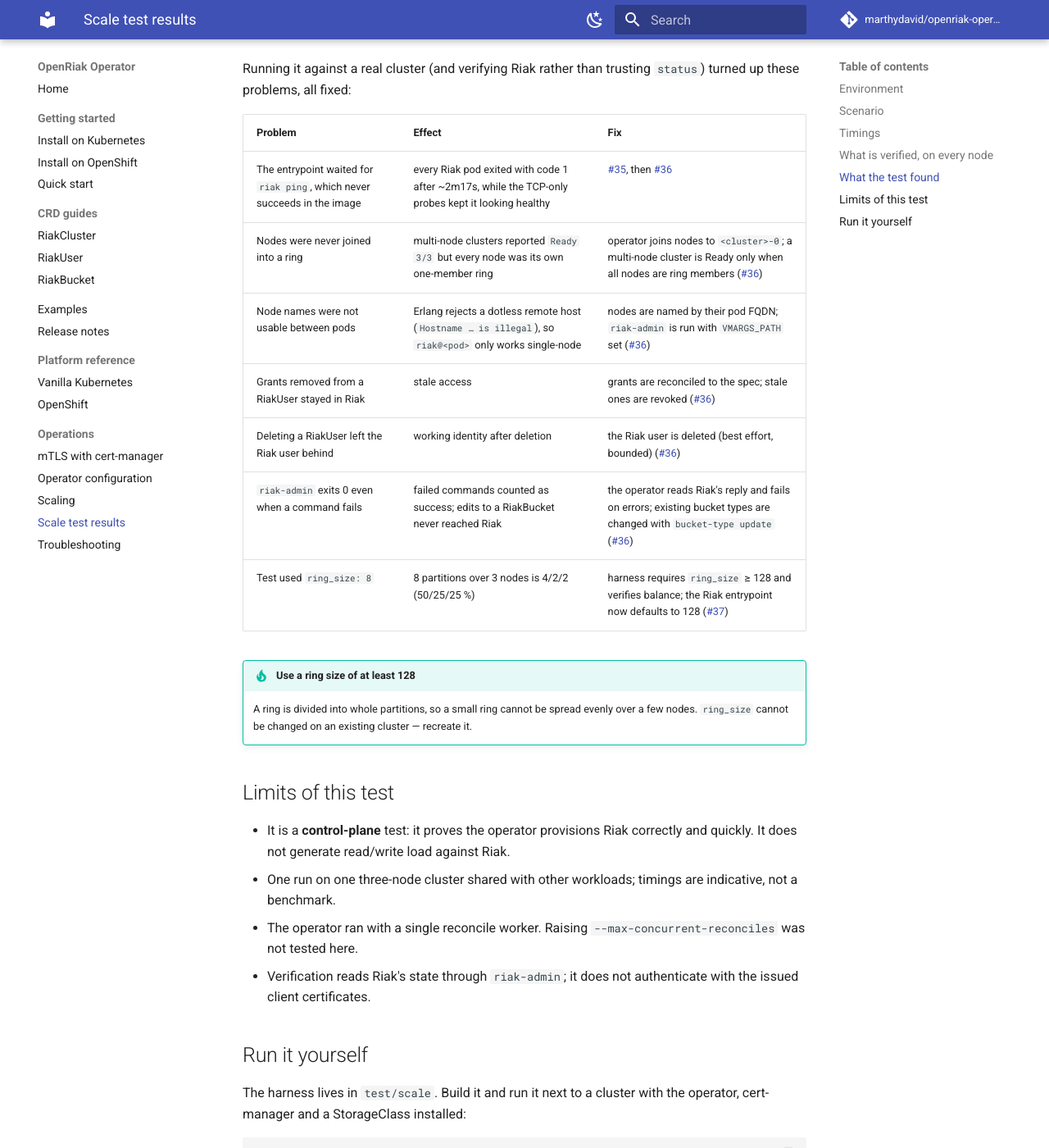
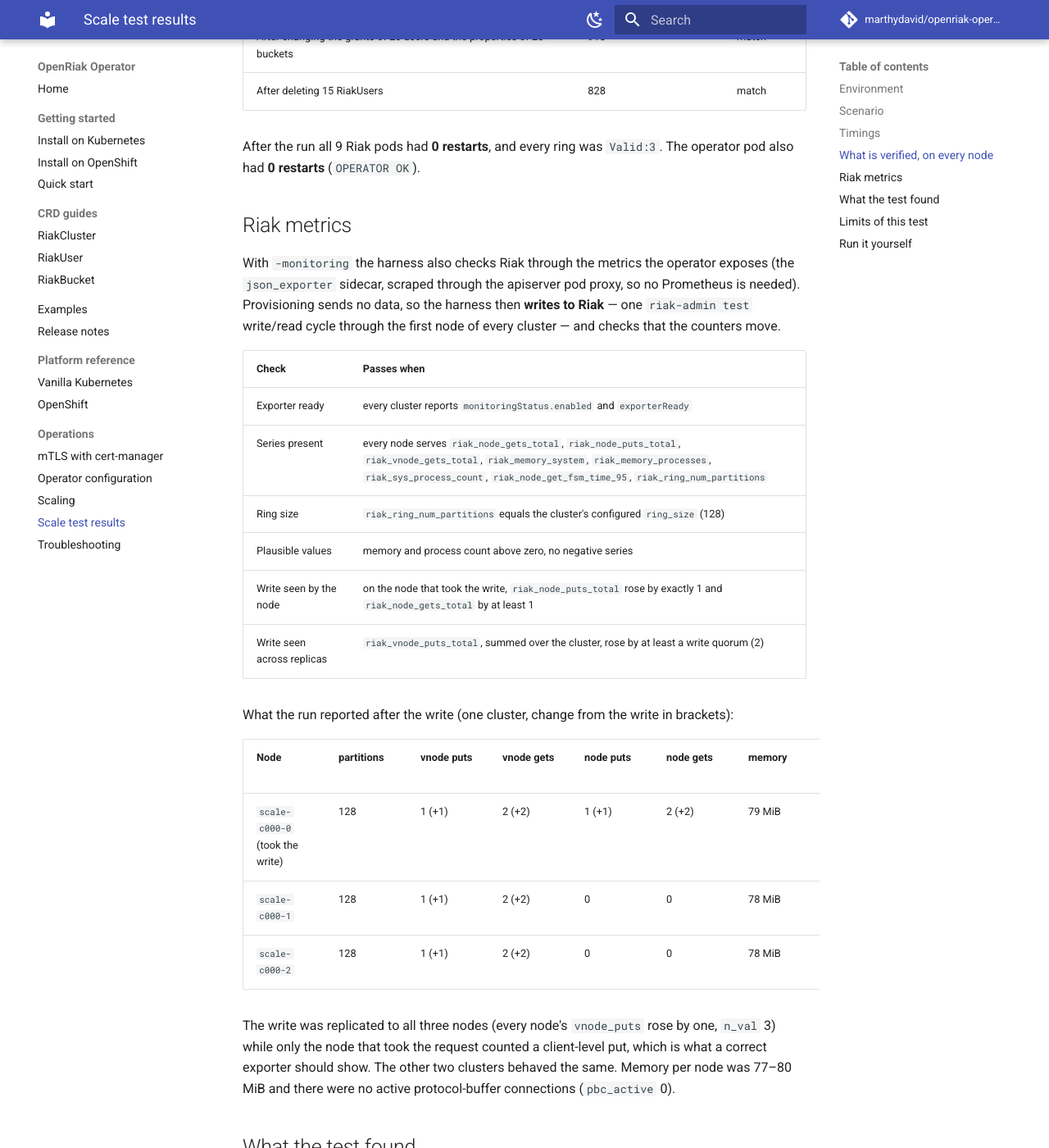
Before and after one commit to marthydavid/openriak-operator, an MkDocs documentation site: the page built from docs/scale-test-results.md, in a window 1280 px wide and 1400 px high, scrolled down 2339 px. Shown: the whole window at 82% size. Built offline with MkDocs 1.6.1 and Material for MkDocs 9.7.7, drawn with Linux system fonts in a browser that asks for light colours; comment, search, counter and statistics services are not loaded; some of the changed text lies outside the part shown.

Commit message:
docs: v0.0.9 scale test results with the Riak metrics checks and the operator OOM finding
Co-Authored-By: Claude Sonnet 5.5 <noreply@anthropic.com>

````diff
--- a/docs/scale-test-results.md
+++ b/docs/scale-test-results.md
@@ -4,10 +4,19 @@ Results of the `test/scale` harness against a real OpenShift (OKD) cluster. The
 does not stop at "every CR says `Ready`": after convergence it **reads the state back
 from Riak on every node** and compares it with what the custom resources declare.
 
-!!! success "Latest run — everything matches"
+!!! success "Latest run (operator v0.0.9) — everything matches"
     3 clusters × 3 nodes, 60 users, 60 buckets, on persistent volumes, using the
     published images. Riak held exactly what the CRs declare at all three verification
-    stages, the rings were evenly balanced, and no pod restarted.
+    stages, the rings were evenly balanced, the Riak metrics were correct on every node
+    (including after a real write), no Riak pod restarted and neither did the operator.
+
+!!! warning "The default 128Mi operator memory limit was too small"
+    The first v0.0.9 run had the operator **OOMKilled in a loop** at the old 128Mi default
+    while it resynced this small fleet (peak about 180Mi). Convergence took 11m51s / 13m07s /
+    15m49s instead of about 2 / 3 / 6 minutes. The default is now a 512Mi limit with a 128Mi
+    request ([#48](https://github.com/marthydavid/openriak-operator/issues/48)), and the harness
+    now fails a run when the operator restarts or is OOMKilled. The numbers below are the clean
+    run with the fixed limit.
 
 ## Environment
 
@@ -15,20 +24,21 @@ from Riak on every node** and compares it with what the custom resources declare
 |---|---|
 | Cluster | OKD, 3 schedulable control-plane nodes (12 CPU / ~125 GiB each), shared with other workloads |
 | Storage | LVM Storage (TopoLVM) thin pool on a dedicated disk, StorageClass `lvms-vg1` |
-| Operator | `ghcr.io/marthydavid/openriak-operator` `latest` (built from `main`), `--max-concurrent-reconciles=1` (default) |
+| Operator | `ghcr.io/marthydavid/openriak-operator` `0.0.9`, `--max-concurrent-reconciles=1` (default), memory limit 512Mi / request 128Mi |
 | Riak | `ghcr.io/marthydavid/riak` `3.2.6`, `ring_size: 128`, one PVC per node |
 | Both images | pulled by digest |
 
 ## Scenario
 
 ```bash
-scale-test -clusters 3 -users 20 -buckets 20 -replicas 3 -ring-size 128 \
-  -storage-class lvms-vg1 -keep -mutate -delete-users-every 4
+scale-test -clusters 3 -users 20 -buckets 20 -replicas 3 -ring-size 128 -monitoring \
+  -operator-namespace openriak-operator -storage-class lvms-vg1 -keep -mutate -delete-users-every 4
 ```
 
 Each of the 3 clusters has 3 Riak nodes, 20 certificate-authenticated users and 20 buckets.
 Every user gets 1–4 random grants: mostly on a whole bucket type, some on a bucket inside a
-type, a few on `any`. Every bucket gets a random `n_val` and `allow_mult`.
+type, a few on `any`. Every bucket gets a random `n_val` and `allow_mult`. Every cluster runs
+with `spec.monitoring.enabled: true`, so each Riak pod has the Prometheus exporter sidecar.
 
 ## Timings
 
@@ -65,7 +75,38 @@ The checks run after three stages:
 | After changing the grants of 20 users and the properties of 20 buckets | 918 | match |
 | After deleting 15 RiakUsers | 828 | match |
 
-After the run all 9 Riak pods had **0 restarts**, and every ring was `Valid:3`.
+After the run all 9 Riak pods had **0 restarts**, and every ring was `Valid:3`. The operator
+pod also had **0 restarts** (`OPERATOR OK`).
+
+## Riak metrics
+
+With `-monitoring` the harness also checks Riak through the metrics the operator exposes
+(the `json_exporter` sidecar, scraped through the apiserver pod proxy, so no Prometheus is
+needed). Provisioning sends no data, so the harness then **writes to Riak** — one
+`riak-admin test` write/read cycle through the first node of every cluster — and checks that
+the counters move.
+
+| Check | Passes when |
+|---|---|
+| Exporter ready | every cluster reports `monitoringStatus.enabled` and `exporterReady` |
+| Series present | every node serves `riak_node_gets_total`, `riak_node_puts_total`, `riak_vnode_gets_total`, `riak_memory_system`, `riak_memory_processes`, `riak_sys_process_count`, `riak_node_get_fsm_time_95`, `riak_ring_num_partitions` |
+| Ring size | `riak_ring_num_partitions` equals the cluster's configured `ring_size` (128) |
+| Plausible values | memory and process count above zero, no negative series |
+| Write seen by the node | on the node that took the write, `riak_node_puts_total` rose by exactly 1 and `riak_node_gets_total` by at least 1 |
+| Write seen across replicas | `riak_vnode_puts_total`, summed over the cluster, rose by at least a write quorum (2) |
+
+What the run reported after the write (one cluster, change from the write in brackets):
+
+| Node | partitions | vnode puts | vnode gets | node puts | node gets | memory | Erlang processes |
+|---|---|---|---|---|---|---|---|
+| `scale-c000-0` (took the write) | 128 | 1 (+1) | 2 (+2) | 1 (+1) | 2 (+2) | 79 MiB | 1607 |
+| `scale-c000-1` | 128 | 1 (+1) | 2 (+2) | 0 | 0 | 78 MiB | 1583 |
+| `scale-c000-2` | 128 | 1 (+1) | 2 (+2) | 0 | 0 | 78 MiB | 1605 |
+
+The write was replicated to all three nodes (every node's `vnode_puts` rose by one, `n_val` 3)
+while only the node that took the request counted a client-level put, which is what a correct
+exporter should show. The other two clusters behaved the same. Memory per node was 77–80 MiB
+and there were no active protocol-buffer connections (`pbc_active` 0).
 
 ## What the test found
 
@@ -80,6 +121,8 @@ up these problems, all fixed:
 | Grants removed from a RiakUser stayed in Riak | stale access | grants are reconciled to the spec; stale ones are revoked ([#36](https://github.com/marthydavid/openriak-operator/pull/36)) |
 | Deleting a RiakUser left the Riak user behind | working identity after deletion | the Riak user is deleted (best effort, bounded) ([#36](https://github.com/marthydavid/openriak-operator/pull/36)) |
 | `riak-admin` exits 0 even when a command fails | failed commands counted as success; edits to a RiakBucket never reached Riak | the operator reads Riak's reply and fails on errors; existing bucket types are changed with `bucket-type update` ([#36](https://github.com/marthydavid/openriak-operator/pull/36)) |
+| Operator memory limit of 128Mi (v0.0.9) | the operator was OOMKilled in a loop while resyncing a small fleet and the fleet stalled; it only showed as slow convergence | default raised to 512Mi limit / 128Mi request; manifest and chart defaults are guarded by a test, and the harness fails on operator restarts ([#48](https://github.com/marthydavid/openriak-operator/issues/48)) |
+| `-monitoring` check expected `ring_size` 8 | the metrics check failed on every node once the harness used a 128-partition ring | compares with each cluster's configured ring size |
 | Test used `ring_size: 8` | 8 partitions over 3 nodes is 4/2/2 (50/25/25 %) | harness requires `ring_size` ≥ 128 and verifies balance; the Riak entrypoint now defaults to 128 ([#37](https://github.com/marthydavid/openriak-operator/pull/37)) |
 
 !!! tip "Use a ring size of at least 128"
@@ -89,8 +132,9 @@ up these problems, all fixed:
 ## Limits of this test
 
 - It is a **control-plane** test: it proves the operator provisions Riak correctly and
-  quickly. It does not generate read/write load against Riak.
-- One run on one three-node cluster shared with other workloads; timings are indicative,
+  quickly. Data traffic is a single write/read cycle per cluster, enough to check that the
+  metrics move, not a load test.
+- One clean run on one three-node cluster shared with other workloads; timings are indicative,
   not a benchmark.
 - The operator ran with a single reconcile worker. Raising `--max-concurrent-reconciles`
   was not tested here.
````
Also changed, not shown: other parts of docs/scale-test-results.md (+2 -2 lines).
